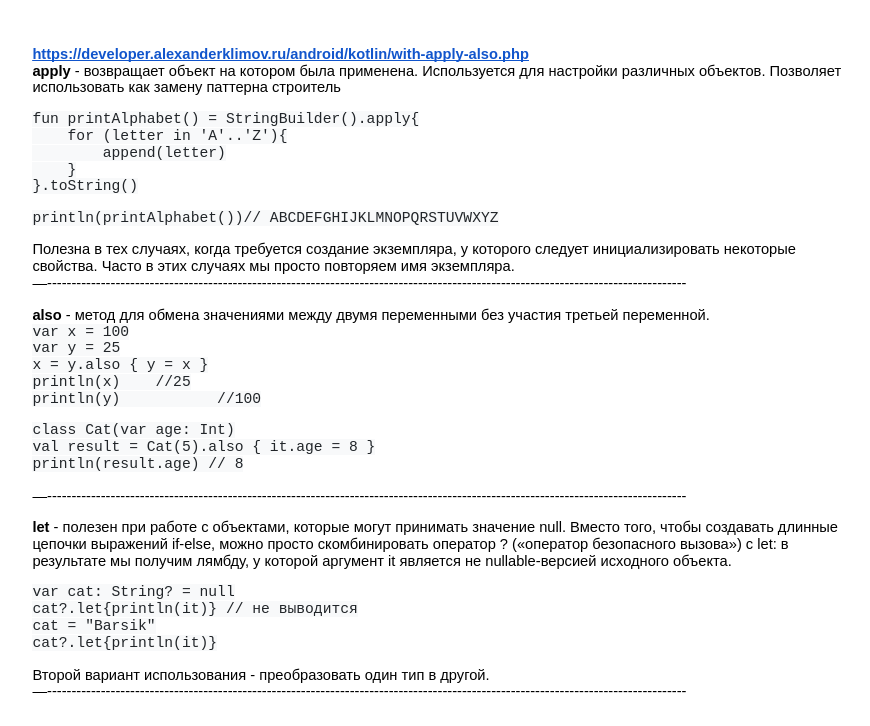
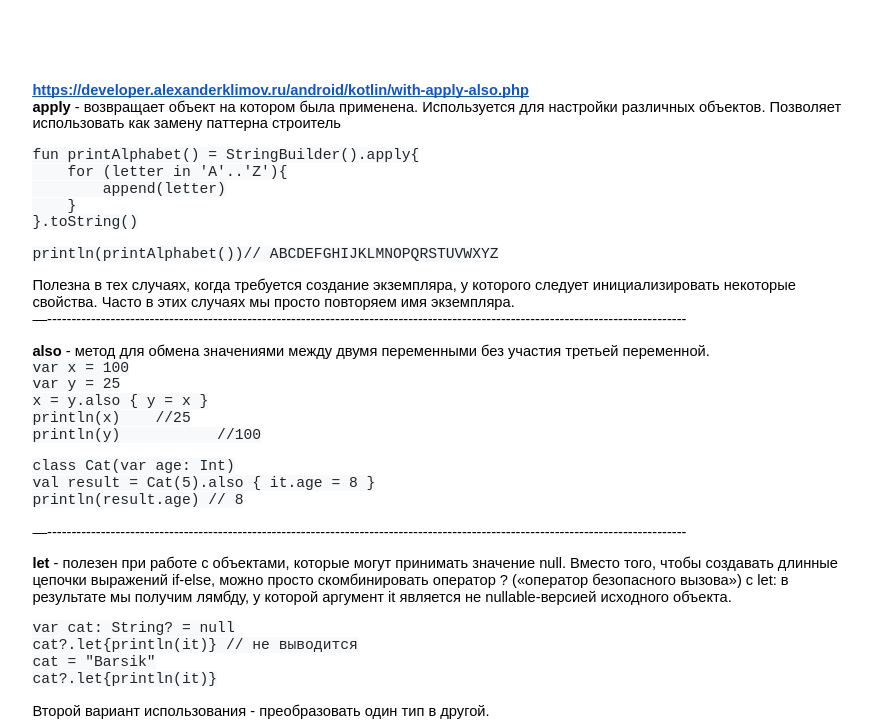
Before and after one commit to sidhrika/scopeKotlin, a plain HTML site: page index.html in a window 1280 px wide. Shown: the top 726 px of the page, without its empty margins (2-872 px from the left). Drawn offline with Linux system fonts and the light colour scheme; a web font is replaced by a local one.

Commit message:
Update index.html

```diff
--- a/index.html
+++ b/index.html
@@ -8,8 +8,7 @@
 
   <style type="text/css">
     @import url('https://themes.googleusercontent.com/fonts/css?kit=OPeqXG-QxW3ZD8BtmPikfA');
-       <br>
-        <br>
+
 
     ol {
       margin: 0;
@@ -227,7 +226,8 @@
     }
   </style>
 </head>
-
+ <br>
+        <br>
 <body class="c8 doc-content">
   <p class="c1"><span class="c3 c6"><a class="c5" href="https://www.google.com/url?q=https://developer.alexanderklimov.ru/android/kotlin/with-apply-also.php&amp;sa=D&amp;source=editors&amp;ust=1681474217776518&amp;usg=AOvVaw2L1uFz-xy83Z9ZERRP17CU">https://developer.alexanderklimov.ru/android/kotlin/with-apply-also.php</a></span></p>
   <p class="c1"><span class="c3">apply </span><span class="c4">- &#1074;&#1086;&#1079;&#1074;&#1088;&#1072;&#1097;&#1072;&#1077;&#1090; &#1086;&#1073;&#1098;&#1077;&#1082;&#1090; &#1085;&#1072; &#1082;&#1086;&#1090;&#1086;&#1088;&#1086;&#1084; &#1073;&#1099;&#1083;&#1072; &#1087;&#1088;&#1080;&#1084;&#1077;&#1085;&#1077;&#1085;&#1072;. &#1048;&#1089;&#1087;&#1086;&#1083;&#1100;&#1079;&#1091;&#1077;&#1090;&#1089;&#1103; &#1076;&#1083;&#1103; &#1085;&#1072;&#1089;&#1090;&#1088;&#1086;&#1081;&#1082;&#1080; &#1088;&#1072;&#1079;&#1083;&#1080;&#1095;&#1085;&#1099;&#1093; &#1086;&#1073;&#1098;&#1077;&#1082;&#1090;&#1086;&#1074;. &#1055;&#1086;&#1079;&#1074;&#1086;&#1083;&#1103;&#1077;&#1090; &#1080;&#1089;&#1087;&#1086;&#1083;&#1100;&#1079;&#1086;&#1074;&#1072;&#1090;&#1100; &#1082;&#1072;&#1082; &#1079;&#1072;&#1084;&#1077;&#1085;&#1091; &#1087;&#1072;&#1090;&#1090;&#1077;&#1088;&#1085;&#1072; &#1089;&#1090;&#1088;&#1086;&#1080;&#1090;&#1077;&#1083;&#1100;</span></p>
```
